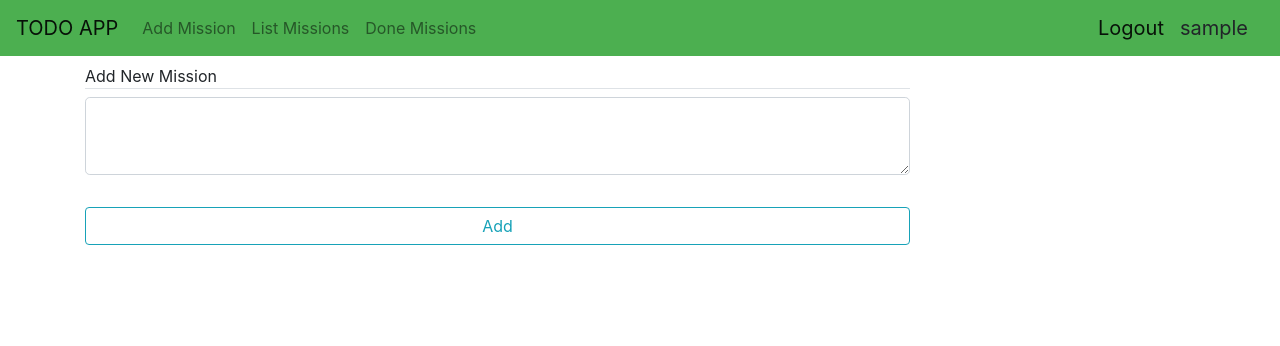
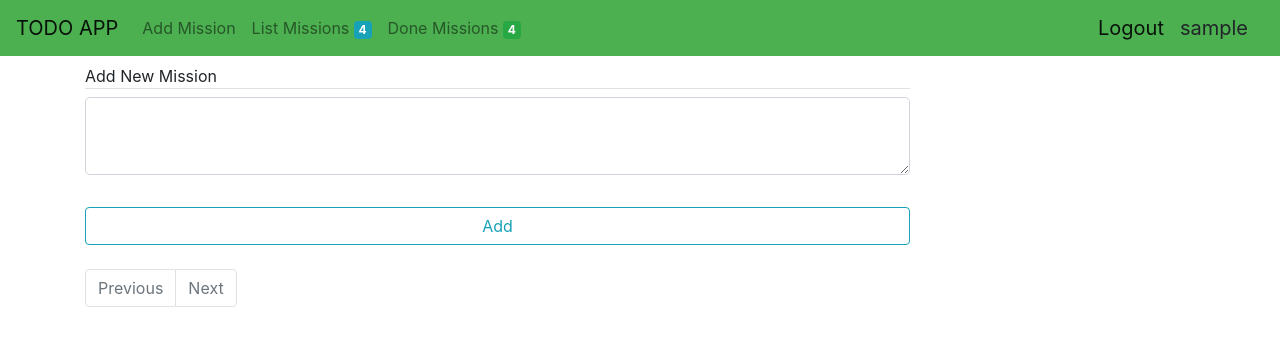
Before and after one commit to FaridJunior/todo-app, a Flask app: page / in a window 1280 px wide. Shown: the top 346 px of the page. Run offline with Flask 2, Linux system fonts and the light colour scheme; the visitor is signed in with stand-in values (Sample User, id 1); data comes from the database, SQL or seed files in the repository; data that the repository does not hold is empty; some libraries are stand-ins or nearby versions.

Commit message:
add pagination

```diff
--- a/todo/config.py
+++ b/todo/config.py
@@ -3,3 +3,4 @@
 SECRET_KEY = "secert"
 SQLALCHEMY_DATABASE_URI = 'sqlite:///{}'.format(dbpath)
 SQLALCHEMY_TRACK_MODIFICATIONS = True
+POSTS_PER_PAGE=5
--- a/todo/missions/routes.py
+++ b/todo/missions/routes.py
@@ -1,13 +1,18 @@
-from flask import Blueprint
-from flask import redirect, url_for, flash
+from flask import Blueprint , jsonify
+from flask import redirect, url_for, flash ,request
 from flask import render_template
 from flask_login import login_required, current_user
-
+from flask import current_app as app
 from .forms import NewMission, UpdateMission
 from .models import Mission, db
-
+import json
 mission = Blueprint("mission", __name__, template_folder='templates')
 
+
+# @mission.after_request
+# def after(response):
+#     print(response.set_data(new="new"))
+#     return response
 
 # @mission.before_request
 # def restrict_bp_to_admins():
@@ -25,9 +30,15 @@
         db.session.commit()
         flash("mission was added")
         return redirect(url_for('mission.home'))
+    page = request.args.get('page', 1, type=int)
     missions = Mission.query.filter_by(user_id=current_user.id).order_by(
-        Mission.id.desc()).filter(Mission.done == False).all()
-    return render_template('home.html', title="Home", missions=missions, form=form)
+        Mission.id.desc()).filter(Mission.done == False).paginate(
+        page, app.config['POSTS_PER_PAGE'], False)
+    next_url = url_for('mission.home', page=missions.next_num) \
+        if missions.has_next else None
+    prev_url = url_for('mission.home', page=missions.prev_num) \
+        if missions.has_prev else None
+    return render_template('home.html', title="Home", missions=missions.items, form=form,next_url=next_url,prev_url=prev_url)
 
 
 @mission.route("/add", methods=['POST', 'GET'])
@@ -46,16 +57,29 @@
 @mission.route("/list")
 @login_required
 def list_missions():
+    page = request.args.get('page', 1, type=int)
     missions = Mission.query.filter_by(user_id=current_user.id).order_by(
-        Mission.id.desc()).filter(Mission.done == False).all()
-    return render_template('list_mission.html', title="List Mission", missions=missions)
+        Mission.id.desc()).filter(Mission.done == False).paginate(
+        page, app.config['POSTS_PER_PAGE'], False)
+    next_url = url_for('mission.home', page=missions.next_num) \
+        if missions.has_next else None
+    prev_url = url_for('mission.home', page=missions.prev_num) \
+        if missions.has_prev else None
+    return render_template('list_mission.html', title="Missions", missions=missions.items,next_url=next_url,prev_url=prev_url)
 
 
 @mission.route("/done/list")
 @login_required
 def done_missions():
-    missions = Mission.query.filter(Mission.done == True).all()
-    return render_template('done_mission.html', title="done Mission", missions=missions)
+    page = request.args.get('page', 1, type=int)
+    missions = Mission.query.filter_by(user_id=current_user.id).order_by(
+        Mission.id.desc()).filter(Mission.done == True).paginate(
+        page, app.config['POSTS_PER_PAGE'], False)
+    next_url = url_for('mission.home', page=missions.next_num) \
+        if missions.has_next else None
+    prev_url = url_for('mission.home', page=missions.prev_num) \
+        if missions.has_prev else None
+    return render_template('done_mission.html', title="Done Missions", missions=missions.items,next_url=next_url,prev_url=prev_url)
 
 
 # action in mission
--- a/todo/missions/templates/home.html
+++ b/todo/missions/templates/home.html
@@ -43,5 +43,14 @@
 </div>
 {%endfor%}
 {%endif%}
-
+  <nav aria-label="..." class="mt-4">
+    <ul class="pagination">
+      <li class="page-item {%if not prev_url %} disabled {%endif%}">
+        <a class="page-link" href="{{prev_url or '#' }}" tabindex="-1">Previous</a>
+      </li>
+      <li class="page-item {%if not next_url %} disabled {%endif%}">
+        <a class="page-link" href="{{next_url or '#'}}">Next</a>
+      </li>
+    </ul>
+  </nav>
 {%endblock%}
--- a/todo/templates/base.html
+++ b/todo/templates/base.html
@@ -24,10 +24,10 @@
           <a class="nav-link" href={{url_for('mission.add_mission')}}>Add Mission</a>
         </li>
         <li class="nav-item">
-          <a class="nav-link" href={{url_for('mission.list_missions')}}>List Missions</a>
+          <a class="nav-link" href={{url_for('mission.list_missions')}}>List Missions <span class="badge badge-info">4</span></a>
         </li>
         <li class="nav-item">
-          <a class="nav-link" href={{url_for('mission.done_missions')}}>Done Missions</a>
+          <a class="nav-link" href={{url_for('mission.done_missions')}}>Done Missions <span class="badge badge-success">4</span></a>
         </li>
       </ul>
     </div>
```
Also changed, not shown: todo/missions/templates/list_mission.html (+10 -2 lines), README.md.
